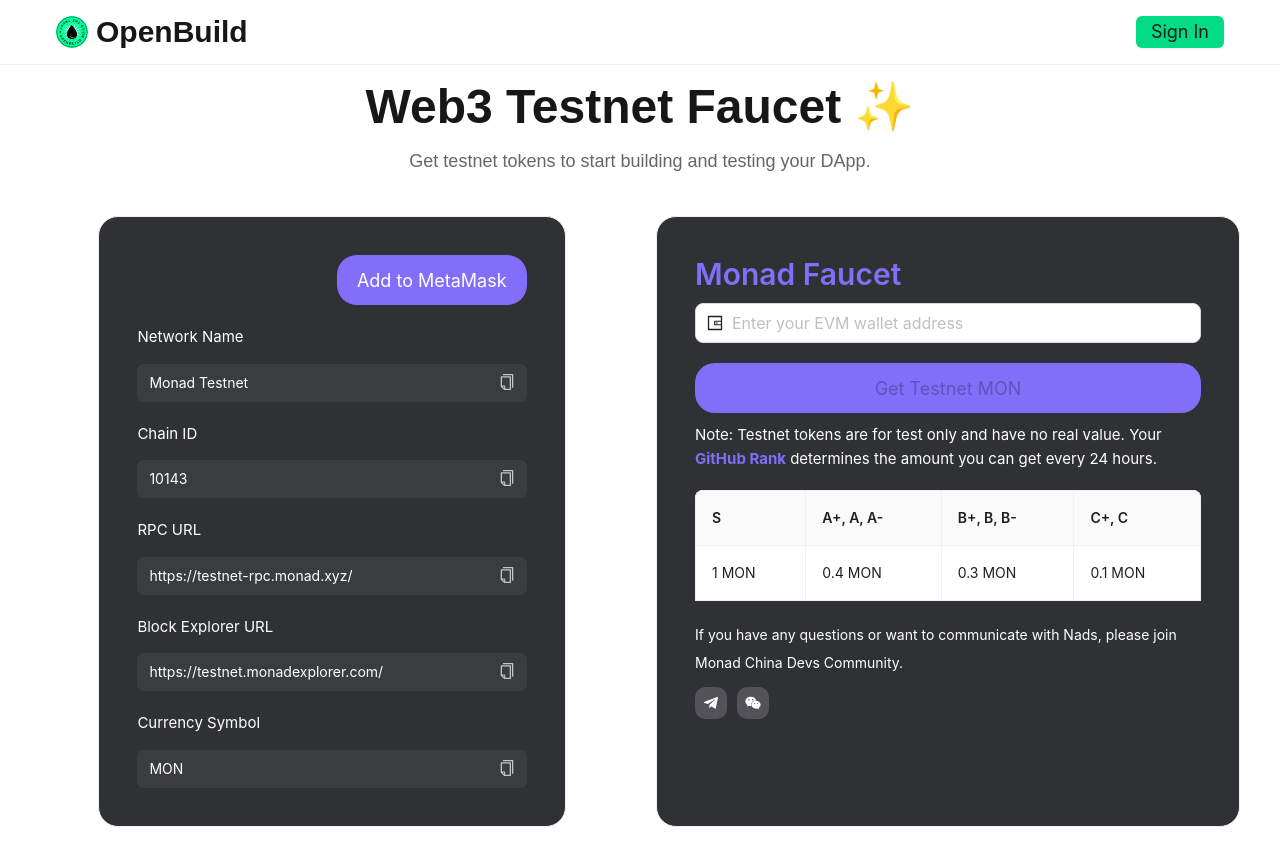
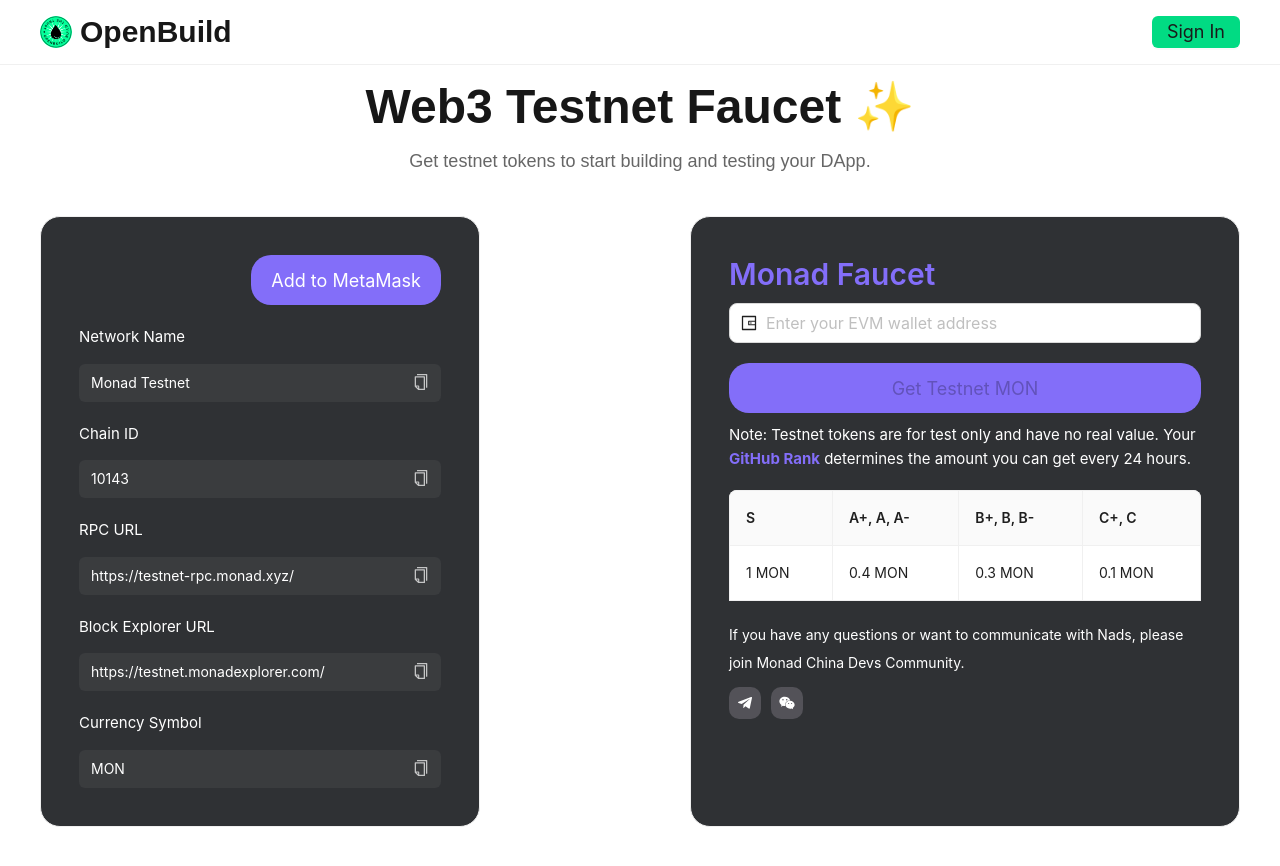
Before and after one commit to openbuildxyz/faucet-frontend, a Next.js app: page /monad in a window 1280 px wide. Shown: the top 866 px of the page. Built offline with nearby package versions, Linux system fonts and the light colour scheme.

Commit message:
style: update layout

```diff
--- a/src/styles/monad-testnet.module.css
+++ b/src/styles/monad-testnet.module.css
@@ -3,8 +3,9 @@
     padding: 14px;
     border-radius: 20px;
     width: 80%;
-    max-width: 500px; /* 限制最大宽度，避免在大屏幕上过宽 */
-    margin: 0 auto; /* 居中 */
+
+    /* max-width: 500px;  */
+    /* margin: 0 auto; */
 }
 
 .field {
--- a/src/styles/navbar.module.css
+++ b/src/styles/navbar.module.css
@@ -16,7 +16,6 @@
   .container {
     max-width: 1200px;
     margin: 0 auto;
-    padding: 0 16px;
   }
 
   .content {
--- a/src/styles/page.module.css
+++ b/src/styles/page.module.css
@@ -11,7 +11,7 @@
 
 .grid {
     display: grid;
-    gap: 32px;
+    gap: 100px;
     /* margin-top: 48px; */
 }
 
```
